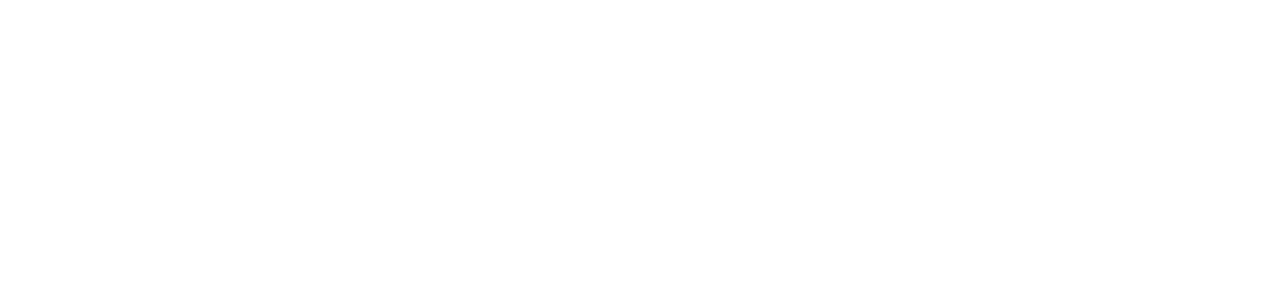
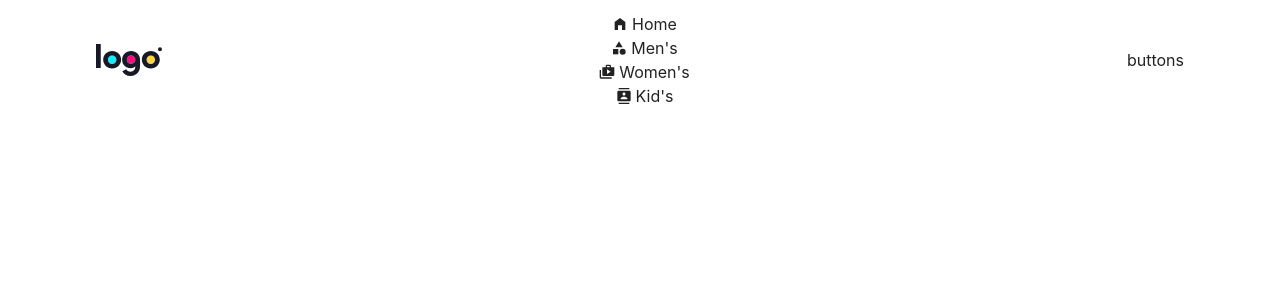
Before and after one commit to MDKolev/digital-shopping, a React (Vite) app: page / in a window 1280 px wide. Shown: the top 300 px of the page. Built offline with nearby package versions, Linux system fonts and the light colour scheme.

Commit message:
creating header and navbar components, creating componets for pages

```diff
--- a/package.json
+++ b/package.json
@@ -11,7 +11,9 @@
   },
   "dependencies": {
     "react": "^18.2.0",
-    "react-dom": "^18.2.0"
+    "react-dom": "^18.2.0",
+    "react-icons": "^5.2.0",
+    "react-router-dom": "^6.23.0"
   },
   "devDependencies": {
     "@types/react": "^18.2.66",
--- a/src/App.jsx
+++ b/src/App.jsx
@@ -1,3 +1,28 @@
+import { BrowserRouter, Route, Routes } from "react-router-dom";
+import Header from "./components/Header";
+import Home from "./pages/Home";
+import Category from "./pages/Category";
+import Product from "./pages/Product";
+import Cart from "./pages/Cart";
+import Login from "./pages/Login";
+
 export default function App() {
-  return <main className="bg-primary text-tertiary"></main>;
+  return (
+    <main className="bg-primary text-tertiary">
+      <BrowserRouter>
+        <Header />
+        <Routes>
+          <Route path="/" element={<Home/>}></Route>
+          <Route path="/mens" element={<Category/>}></Route>
+          <Route path="/womens" element={<Category/>}></Route>
+          <Route path="/kids" element={<Category/>}></Route>
+          <Route path="/product" element={<Product/>}>
+            <Route path=":productId" element={<Product/>}></Route>
+          </Route>
+          <Route path="/cart" element={<Cart/>}></Route>
+          <Route path="/login" element={<Login/>}></Route>
+        </Routes>
+      </BrowserRouter>
+    </main>
+  );
 }
--- /dev/null
+++ b/src/components/Header.jsx
@@ -0,0 +1,26 @@
+import { Link } from "react-router-dom";
+import logo from "../assets/logo.svg";
+import Navbar from "./Navbar";
+
+const Header = () => {
+  return (
+    <header className="fixed top-0 left-0 m-auto max_padd_container w-full bg-white rin-1 ring-slate-900/5 z-10">
+      <div className="px-4 flexBetween py-3 max-xs:px-2 ">
+        {/* logo */}
+        <div>
+          <Link>
+            <img src={logo} height={66} width={66} alt="" />
+          </Link>
+        </div>
+
+        {/* navbar */}
+        <Navbar />
+
+        {/* buttons */}
+        <div>buttons</div>
+      </div>
+    </header>
+  );
+};
+
+export default Header;
--- /dev/null
+++ b/src/components/Navbar.jsx
@@ -0,0 +1,15 @@
+import { MdCategory, MdContacts, MdHomeFilled, MdShop2 } from "react-icons/md";
+import { NavLink } from "react-router-dom";
+
+const Navbar = ({ containerStyles }) => {
+  return (
+    <nav className={`${containerStyles}`}>
+        <NavLink to={"/"}><div className="flexCenter gap-x-1 "><MdHomeFilled />Home</div></NavLink>
+        <NavLink to={"/mens"}><div className="flexCenter gap-x-1 "><MdCategory /> Men's</div></NavLink>
+        <NavLink to={"/womens"}><div className="flexCenter gap-x-1 "><MdShop2 />Women's</div></NavLink>
+        <NavLink to={"/kids"}><div className="flexCenter gap-x-1 "><MdContacts />Kid's</div></NavLink>
+    </nav>
+  );
+};
+
+export default Navbar;
--- /dev/null
+++ b/src/pages/Cart.jsx
@@ -0,0 +1,11 @@
+import React from 'react'
+
+const Cart = () => {
+  return (
+    <div>
+
+    </div>
+  )
+}
+
+export default Cart
--- /dev/null
+++ b/src/pages/Category.jsx
@@ -0,0 +1,10 @@
+
+const Category = () => {
+  return (
+    <div>
+
+    </div>
+  )
+}
+
+export default Category
--- /dev/null
+++ b/src/pages/Home.jsx
@@ -0,0 +1,6 @@
+
+const Home = () => {
+  return <div>Home</div>
+}
+
+export default Home
--- /dev/null
+++ b/src/pages/Login.jsx
@@ -0,0 +1,11 @@
+import React from 'react'
+
+const Login = () => {
+  return (
+    <div>
+
+    </div>
+  )
+}
+
+export default Login
--- /dev/null
+++ b/src/pages/Product.jsx
@@ -0,0 +1,11 @@
+import React from 'react'
+
+const Product = () => {
+  return (
+    <div>
+
+    </div>
+  )
+}
+
+export default Product
```
Also changed, not shown: 1 other file (tests, documents, lock files or other folders).
